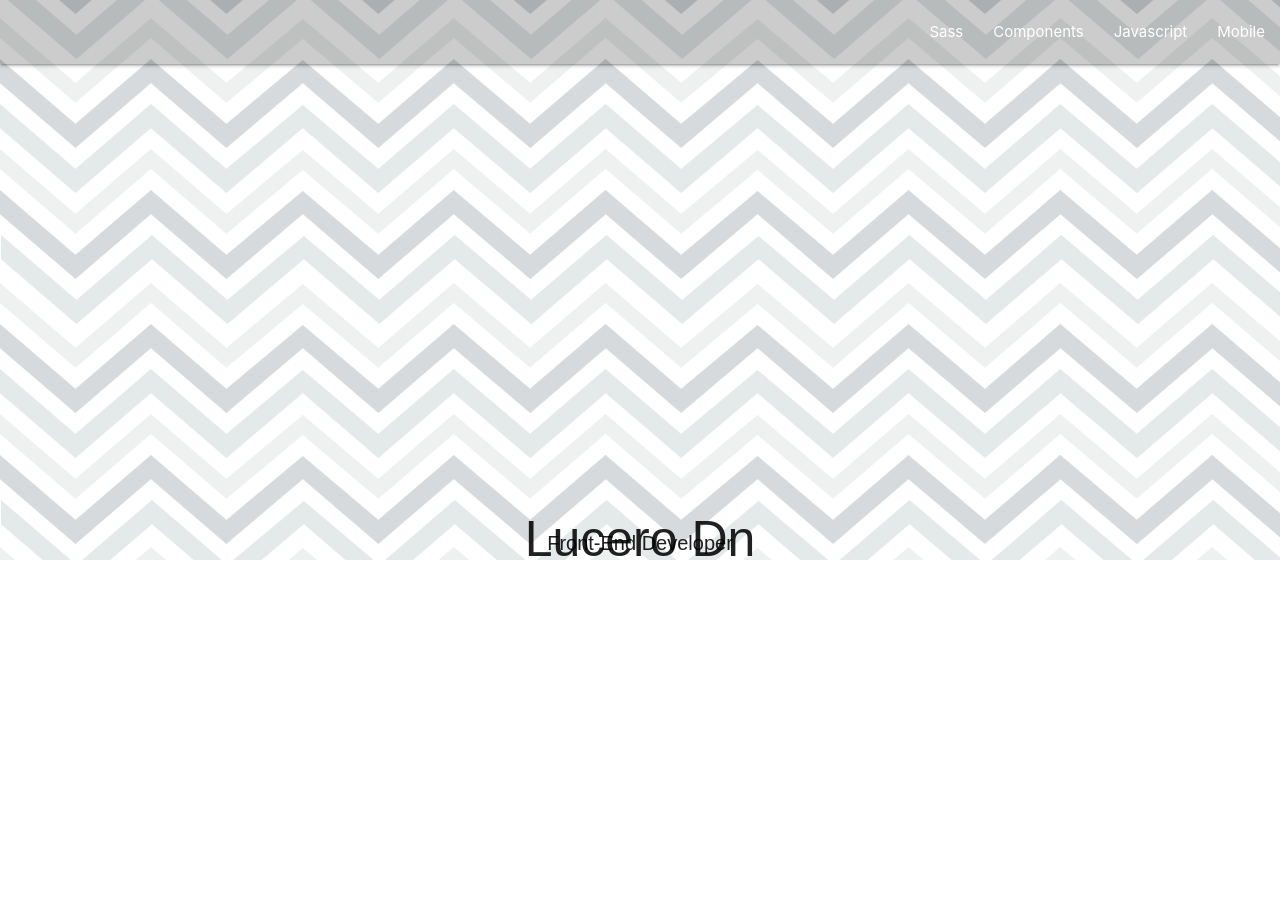
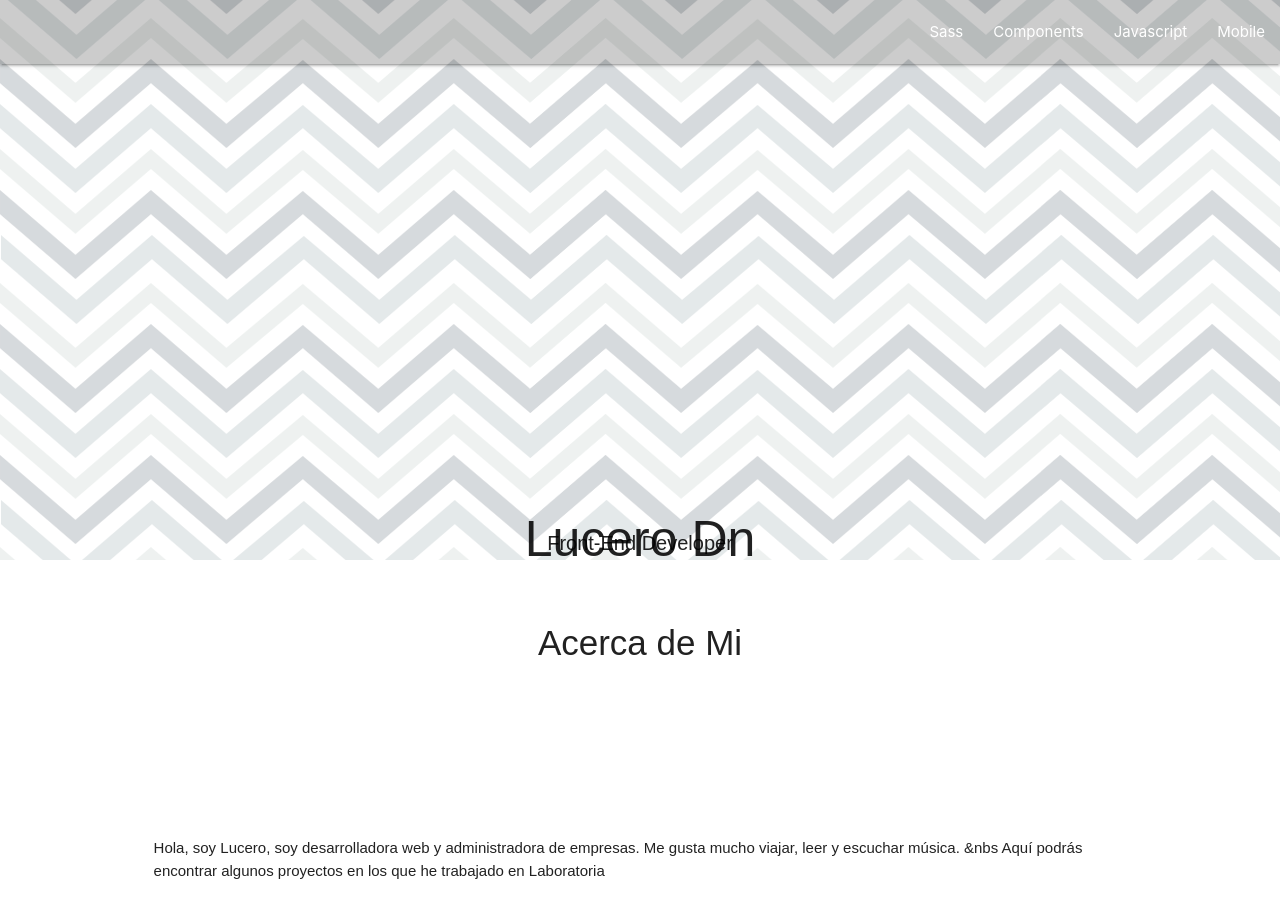
Before and after one commit to LuceroDn/LuceroDn.github.io, a React (Create React App) app in the folder portafolio/: page / in a window 1280 px wide. Shown: the top 918 px of the page. Before the commit the page ends 800 px from the top, so only its background shows below. Built offline with nearby package versions, Linux system fonts and the light colour scheme.

Commit message:
Se creo componente y seccion 'AboutMe'

```diff
--- a/portafolio/src/App.js
+++ b/portafolio/src/App.js
@@ -2,7 +2,7 @@ import React, { Component } from "react";
 import "./App.css";
 import 'materialize-css/dist/css/materialize.min.css';
 import Presentation from "./Components/Presentation";
-//import AboutMe from "./Components/AboutMe";
+import AboutMe from "./Components/AboutMe";
 
 
 
@@ -12,7 +12,7 @@ class App extends Component {
     return (
     <div>
       <Presentation />
-      {/* <AboutMe /> */}
+      <AboutMe />
     </div>
     )
   }
--- /dev/null
+++ b/portafolio/src/Components/AboutMe.js
@@ -0,0 +1,21 @@
+import React, { Component } from "react";
+
+
+class AboutMe extends Component {
+
+  render() {
+    return (
+        <div className="backgroundAbout">
+            <div>
+            <h2 className="aboutMe">Acerca de Mi</h2>
+            </div>
+            <p className="textAbout">Hola, soy Lucero, soy desarrolladora web y administradora de empresas. Me gusta mucho viajar, leer y escuchar música. &nbs
+             Aquí podrás encontrar algunos proyectos en los que he trabajado en Laboratoria</p>
+        </div>
+
+    );
+  }
+}
+
+
+export default AboutMe;
```
